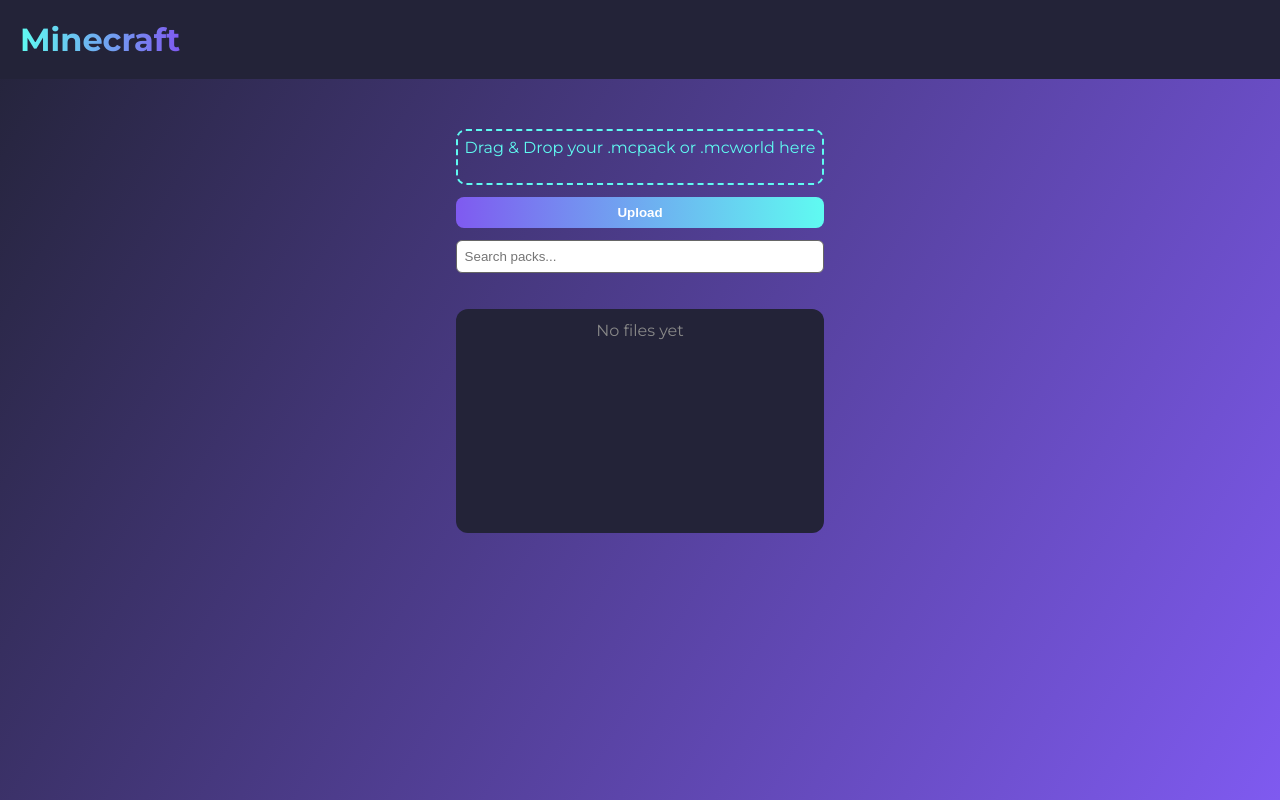
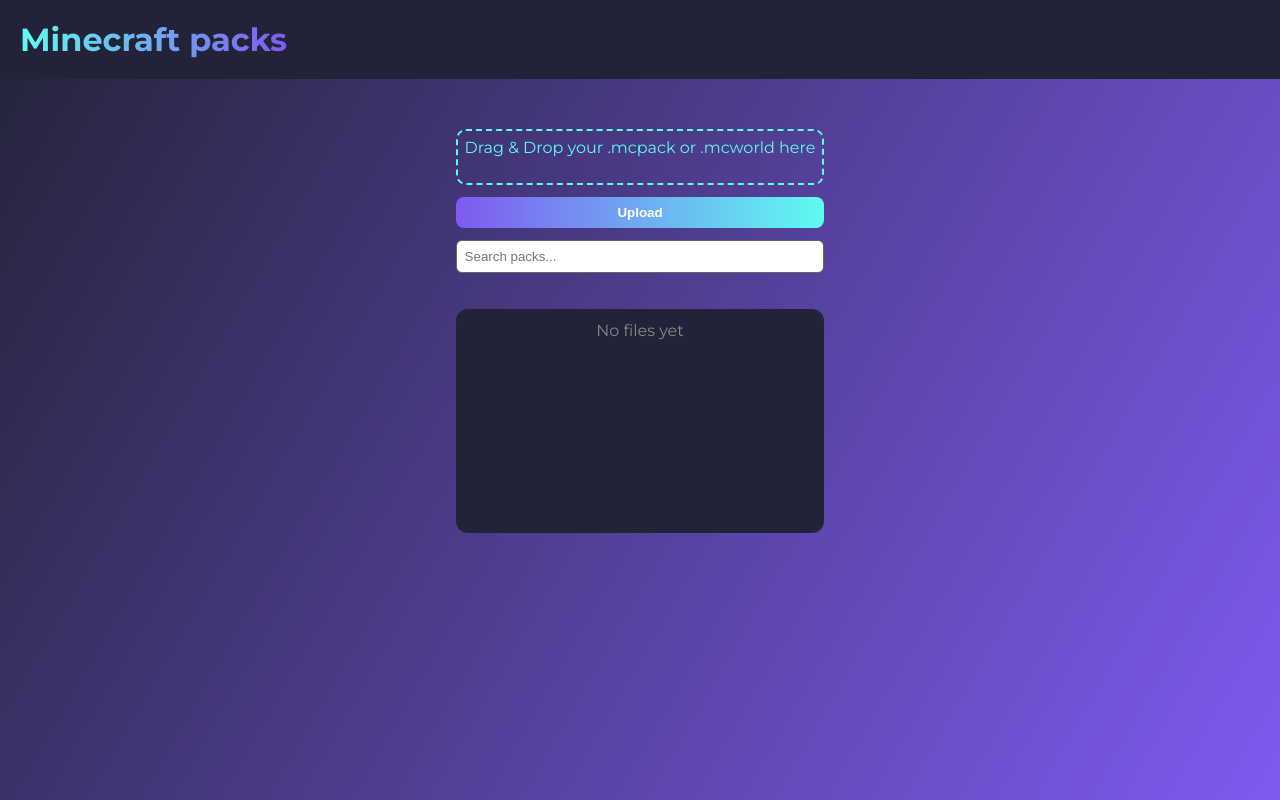
Before and after one commit to alian69/Minecraft-packs, a plain HTML site: page index.html in a window 1280 px wide. Drawn offline with Linux system fonts and the light colour scheme.

Commit message:
Add files via upload

```diff
--- a/index.html
+++ b/index.html
@@ -121,7 +121,7 @@
   </style>
 </head>
 <body>
-  <header><h1>Minecraft</h1></header>
+  <header><h1>Minecraft packs</h1></header>
   <div class="container">
     <div id="dropZone">Drag & Drop your .mcpack or .mcworld here<br>‌‌</div>
     <button class="btn" id="uploadBtn">Upload</button>
```
